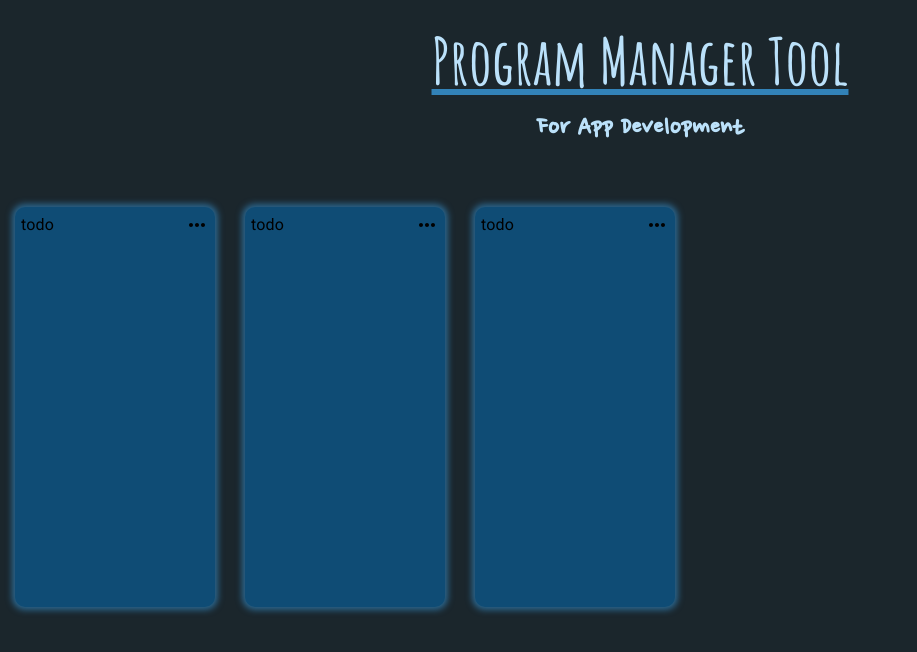
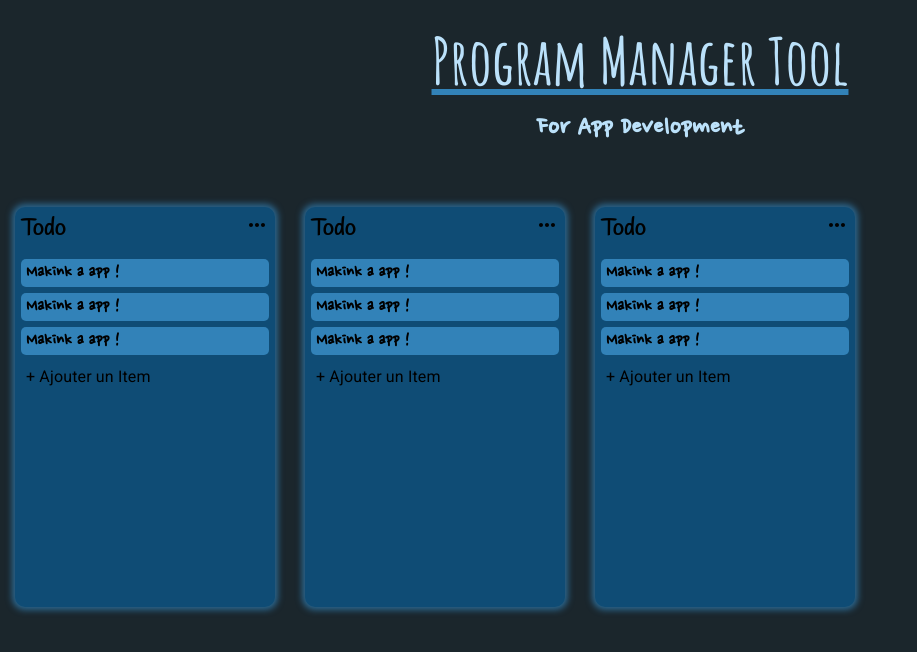
Before and after one commit to ChrisCano66/PMT-DevApp, a React (Create React App) app: page / in a window 1280 px wide. Shown: the top 652 px of the page, without its empty margins (0-917 px from the left). Built offline with nearby package versions, Linux system fonts and the light colour scheme.

Commit message:
List & Items Cards Ready for Data implementation

```diff
--- /dev/null
+++ b/src/components/Inputs/InputCard.js
@@ -0,0 +1,34 @@
+import React from 'react';
+import { IconButton, InputBase, Button } from '@material-ui/core';
+import ClearIcon from '@material-ui/icons/Clear';
+
+function InputCard({setOpenInputCard}) {
+    return (
+        <div className="input-card">
+            <InputBase
+                multiline
+                autoFocus
+                fullWidth
+                inputProps ={{
+                    className:"add-item-input"
+                }}
+                placeholder="Contenu de l'item..."
+                // on ferme la zone d'édition quand on clique a l'extrieur de la zone
+                onBlur={() => setOpenInputCard(false)}
+            />
+            <Button
+                className="add-item-btnConfirm"
+                // on ferme la zone d'édition quand on clique sur le bouton " Ajouter "
+                onClick={() => setOpenInputCard(false)}
+            >Ajouter</Button>
+            <IconButton
+                // on ferme la zone d'édition quand on clique sur le bouton " X "
+                onClick={() => setOpenInputCard(false)}
+            >
+                <ClearIcon/>
+            </IconButton>
+        </div>
+    )
+}
+
+export default InputCard;
--- /dev/null
+++ b/src/components/Inputs/InputContainer.js
@@ -0,0 +1,31 @@
+import React, { useState } from 'react';
+import InputCard from './InputCard';
+import { Collapse, Typography } from '@material-ui/core';
+
+function InputContainer() {
+
+    // constante d'état contrôlant l'ouverture/fermeture de l'InputCard
+    const [openInputCard, setOpentInputCard] = useState(false);
+
+    return (
+        <div className="input-container">
+            {/** collapse permet de créer une "animation" d'ouvertue/fermeture
+             * afin d'afficher l'InputCard quand nécessaire
+             * le " in={} " prend en paramètre l'état auquel il s'affiche */}
+            <Collapse in={openInputCard}>
+                <InputCard
+                    // on passe la possibilité de modifier l'état à l'InputCard
+                    // pour pouvoir l'utiliser dans celle-ci (clic bouton) (porps)
+                    setOpenInputCard={setOpentInputCard}
+                />
+            </Collapse>
+            <Collapse in={!openInputCard}>
+                <Typography
+                    onClick={() => setOpentInputCard(!openInputCard)}
+                >+ Ajouter un Item</Typography>
+            </Collapse>
+        </div>
+    )
+}
+
+export default InputContainer;
--- /dev/null
+++ b/src/components/Items/ItemCard.js
@@ -0,0 +1,11 @@
+import React from 'react';
+
+function ItemCard() {
+    return (
+        <div className="item-card">
+            <h5>Makink a app !</h5>
+        </div>
+    )
+}
+
+export default ItemCard;
--- a/src/components/List/ListCard.js
+++ b/src/components/List/ListCard.js
@@ -1,15 +1,22 @@
 import React from 'react';
 import ListCardTitle from './ListCardTitle';
+import ItemCard from '../Items/ItemCard';
+import InputContainer from '../Inputs/InputContainer';
 
 function ListCard() {
     return (
-        // une liste avec un titre et ses items
+        // une liste avec un titre et contient, dynamiquement, l'ensemble de ses items
         <div className="list-card">
             <div>
                 <ListCardTitle/>
             </div>
             <div>
-
+                <ItemCard/>
+                <ItemCard/>
+                <ItemCard/>
+            </div>
+            <div>
+                <InputContainer />
             </div>
         </div>
     )
--- a/src/components/List/ListCardTitle.js
+++ b/src/components/List/ListCardTitle.js
@@ -19,6 +19,7 @@ function ListCardTitle() {
                 <div className="typo-input">
                     <InputBase
                         value="Todo"
+                        autoFocus
                         fullWidth
                         inputProps ={{
                             className:"list-title-input"
@@ -32,7 +33,7 @@ function ListCardTitle() {
                     <Typography
                         onClick={() => setOpenTitle(!openTitle)}
                         className="list-title-standing"
-                    >todo</Typography>
+                    >Todo</Typography>
                     <MoreHorizIcon />
                 </div>
             )}
--- a/src/styles/App.css
+++ b/src/styles/App.css
@@ -1,5 +1,6 @@
 @import url("https://fonts.googleapis.com/css2?family=Amatic+SC:wght@400;700&display=swap");
 @import url("https://fonts.googleapis.com/css2?family=Nanum+Pen+Script&display=swap");
+@import url("https://fonts.googleapis.com/css2?family=Handlee&display=swap");
 .main-title {
   display: -webkit-box;
   display: -ms-flexbox;
@@ -46,7 +47,7 @@
 }
 
 .list-card {
-  width: 200px;
+  width: 260px;
   height: 400px;
   margin: 0 15px;
   background-color: #0f4c75;
@@ -66,6 +67,9 @@
   -webkit-box-flex: 1;
       -ms-flex-positive: 1;
           flex-grow: 1;
+  font-family: Handlee, cursive;
+  font-size: 1.4rem;
+  font-weight: bold;
 }
 
 .list-title .typo-input {
@@ -79,6 +83,49 @@
 
 .list-title .typo-input .list-title-input:focus {
   background-color: #bbe1fa;
+}
+
+.item-card {
+  padding: 2px 5px;
+  margin: 6px;
+  font-family: Nanum Pen Script, cursive;
+  font-weight: lighter;
+  font-size: 1.4rem;
+  border-radius: 5px;
+  background-color: #3282b8;
+}
+
+.input-container {
+  padding: 4px 5px;
+  margin: 6px;
+  background-color: #0f4c75;
+}
+
+.input-container:hover {
+  border-radius: 15px;
+}
+
+.input-card {
+  padding: 0;
+}
+
+.input-card .add-item-input {
+  padding: 6px;
+  border-radius: 5px;
+  background-color: #bbe1fa;
+  border: solid 2px #1b262c;
+}
+
+.input-card .add-item-btnConfirm {
+  padding: 1px 5px;
+  background-color: #037603;
+  color: whitesmoke;
+  border: solid 2px #1b262c;
+  border-radius: 5px;
+}
+
+.input-card .add-item-btnConfirm:hover {
+  background-color: #03760399;
 }
 
 * {
--- a/src/styles/App.scss
+++ b/src/styles/App.scss
@@ -1,7 +1,9 @@
 @import url('https://fonts.googleapis.com/css2?family=Amatic+SC:wght@400;700&display=swap');
 @import url('https://fonts.googleapis.com/css2?family=Nanum+Pen+Script&display=swap');
+@import url('https://fonts.googleapis.com/css2?family=Handlee&display=swap');
 $font-principale: Amatic SC, cursive;
 $font-secondaire: Nanum Pen Script, cursive;
+$font-tertiare: Handlee, cursive;
 
 $color1: #1b262c;
 $color2: #0f4c75;
@@ -13,7 +15,9 @@ $shadow: #3282b8b3;
 @import "./_maincontent.scss";
 @import "./_listcard.scss";
 @import "./_listcardtitle.scss";
-
+@import "./_itemcard.scss";
+@import "./_inputcontainer.scss";
+@import "./_inputcard.scss";
 
 * {
     margin: 0;
--- /dev/null
+++ b/src/styles/_inputcard.scss
@@ -0,0 +1,20 @@
+.input-card {
+    padding: 0;
+    .add-item-input {
+        padding: 6px;
+        border-radius: 5px;
+        background-color: $color4;
+        border: solid 2px $color1;
+    }
+
+    .add-item-btnConfirm {
+        padding: 1px 5px;
+        background-color: #037603;
+        color: whitesmoke;
+        border: solid 2px $color1;
+        border-radius: 5px;
+        &:hover {
+            background-color: #03760399;
+        }
+    }
+}
--- /dev/null
+++ b/src/styles/_inputcontainer.scss
@@ -0,0 +1,10 @@
+.input-container {
+    padding: 4px 5px;
+    margin: 6px;
+
+    background-color: $color2;
+
+    &:hover {
+        border-radius: 15px;
+    }
+}
--- /dev/null
+++ b/src/styles/_itemcard.scss
@@ -0,0 +1,11 @@
+.item-card {
+    padding: 2px 5px;
+    margin: 6px;
+
+    font-family: $font-secondaire;
+    font-weight: lighter;
+    font-size: 1.4rem;
+
+    border-radius: 5px;
+    background-color: $color3;
+}
--- a/src/styles/_listcard.scss
+++ b/src/styles/_listcard.scss
@@ -1,5 +1,5 @@
 .list-card {
-    width: 200px;
+    width: 260px;
     height: 400px;
 
     margin: 0 15px;
--- a/src/styles/_listcardtitle.scss
+++ b/src/styles/_listcardtitle.scss
@@ -1,10 +1,12 @@
 .list-title {
-
     .typo-title {
         display: flex;
         padding: 6px;
         .list-title-standing {
             flex-grow: 1;
+            font-family: $font-tertiare;
+            font-size: 1.4rem;
+            font-weight: bold;
         }
     }
 
@@ -18,6 +20,4 @@
             }
         }
     }
-
-
 }
```
Also changed, not shown: 1 other file (tests, documents, lock files or other folders).
